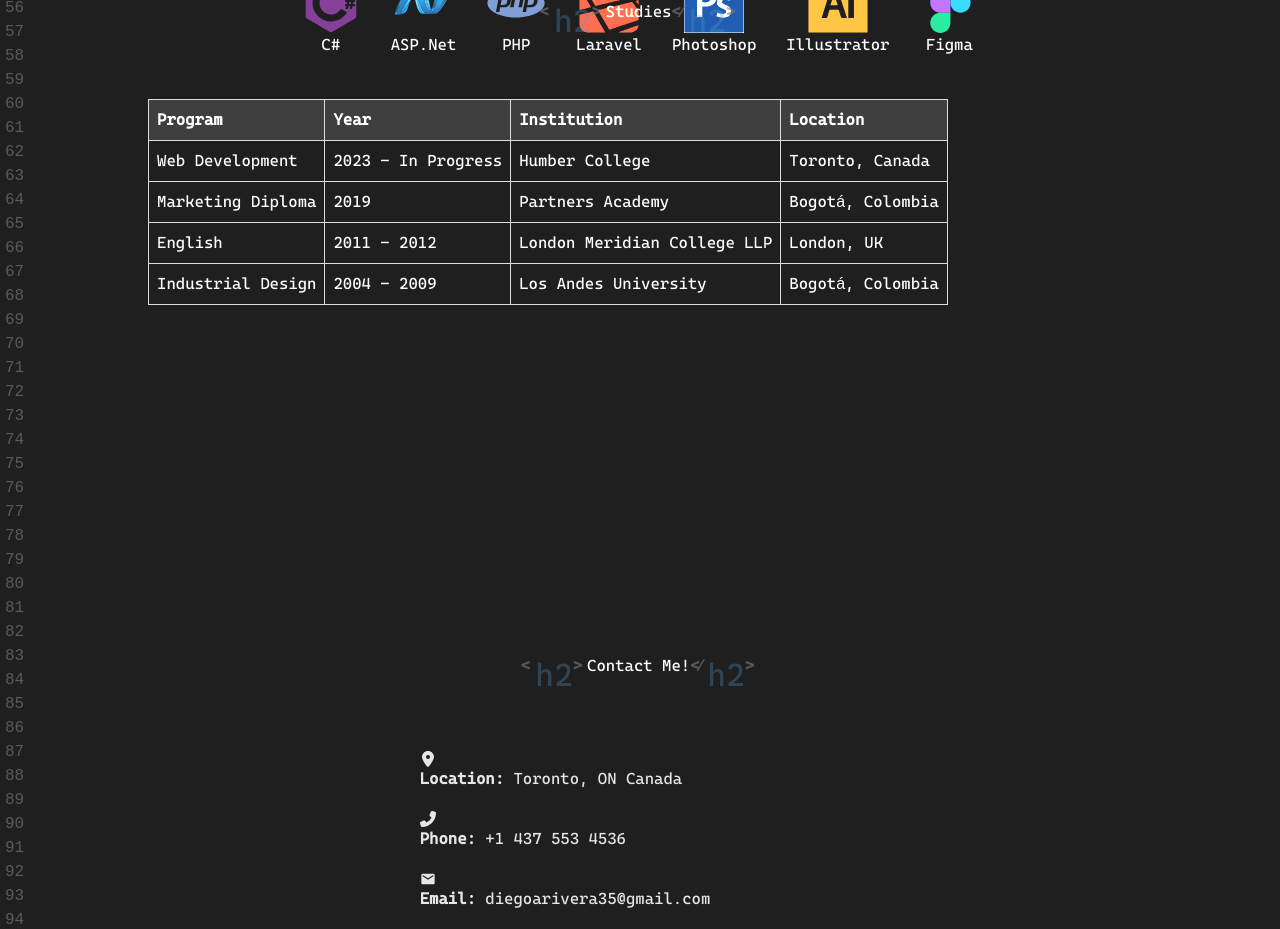
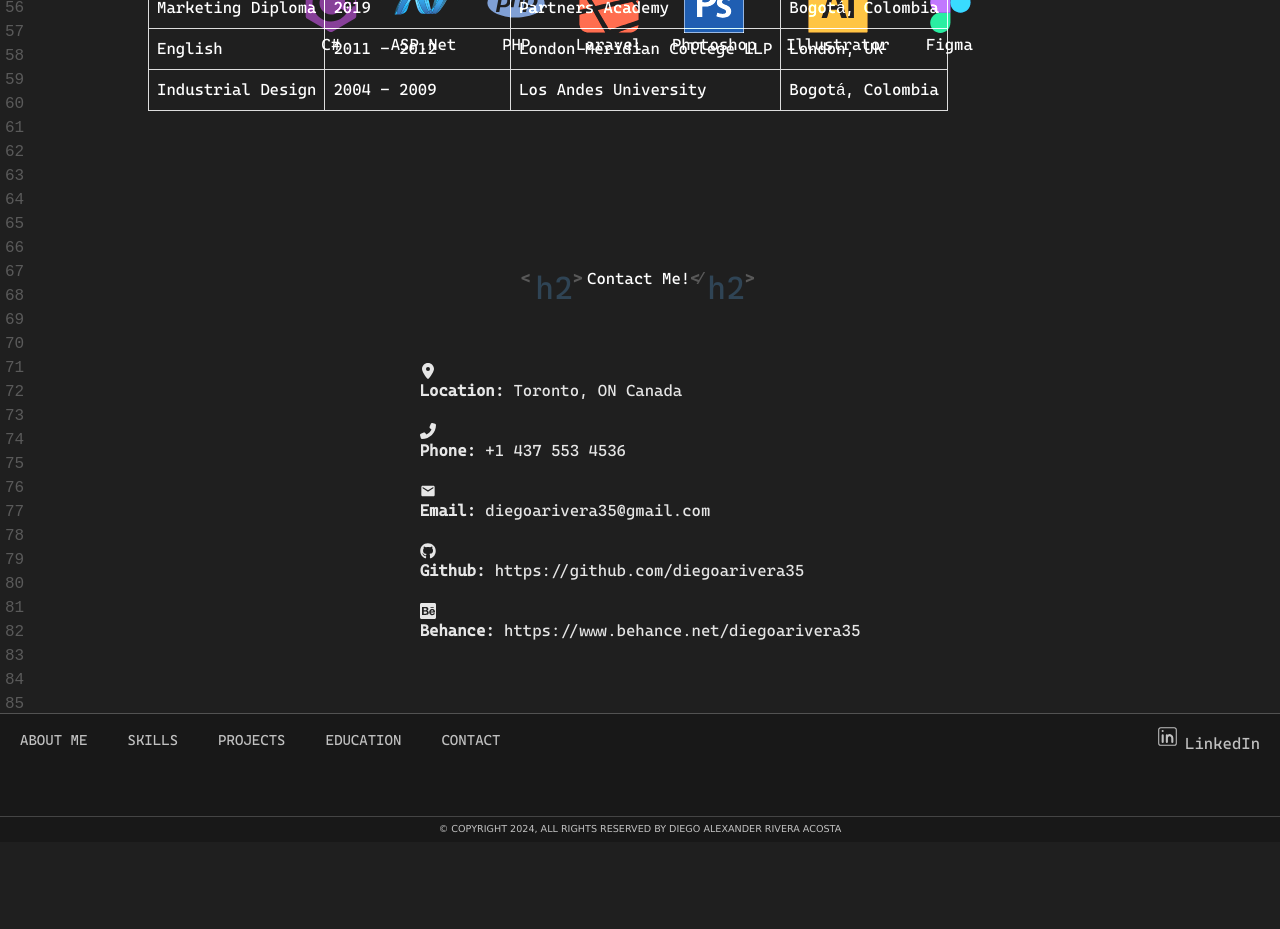
Before and after one commit to diegoarivera35/PortfolioFrontEnd, a React (Vite) app: page / in a window 1280 px wide. Shown: the part 1374-2303 px from the top of the page. After the commit the page ends 2216 px from the top, so only its background shows below. Built offline with nearby package versions, Linux system fonts and the light colour scheme; no server answers.

Commit message:
Education styles 2

```diff
--- a/src/App.jsx
+++ b/src/App.jsx
@@ -6,7 +6,7 @@
 import Header from "./components/Header";
 import Skills from "./components/Skills";
 import About from "./components/About";
-import Studies from "./components/Studies";
+import Education from "./components/Education";
 // import Projects from "./components/Projects";
 import Footer from "./components/Footer";
 
@@ -285,7 +285,7 @@
 
       {/* <Projects/> */}
       <ProjectsAPI />
-      <Studies />
+      <Education />
       <Contact />
       <Footer />
     </div>
--- a/src/components/Studies.jsx
+++ b/src/components/Education.jsx
@@ -1,9 +1,9 @@
 
 import "../styles/App.css";
-const Studies = () => {
+const Education = () => {
     return (
 
-<div className="centrar" id="anchor_studies">
+<div className="centrar" id="anchor_education">
 
 
 
@@ -72,4 +72,4 @@
     );
 };
 
-export default Studies;
+export default Education;
--- a/src/components/Footer.jsx
+++ b/src/components/Footer.jsx
@@ -18,6 +18,7 @@
       <li className="footer_link"><a href="#">About me</a></li>
       <li className="footer_link"><a href="#anchor_skills">Skills</a></li>
       <li className="footer_link"><a href="#anchor_projects">Projects</a></li>
+      <li className="footer_link"><a href="#anchor_education">Education</a></li>
       <li className="footer_link"><a href="#anchor_contact">Contact</a></li>
     </ul>
   </div>
--- a/src/components/Header.jsx
+++ b/src/components/Header.jsx
@@ -43,7 +43,7 @@
 
 
       <li   className="nav-item">
-        <a   className="nav-link" href="#anchor_studies"><FaBookOpen   className='iconMenu'/> Studies</a>
+        <a   className="nav-link" href="#anchor_education"><FaBookOpen   className='iconMenu'/> Education</a>
       </li>
 
 
```
